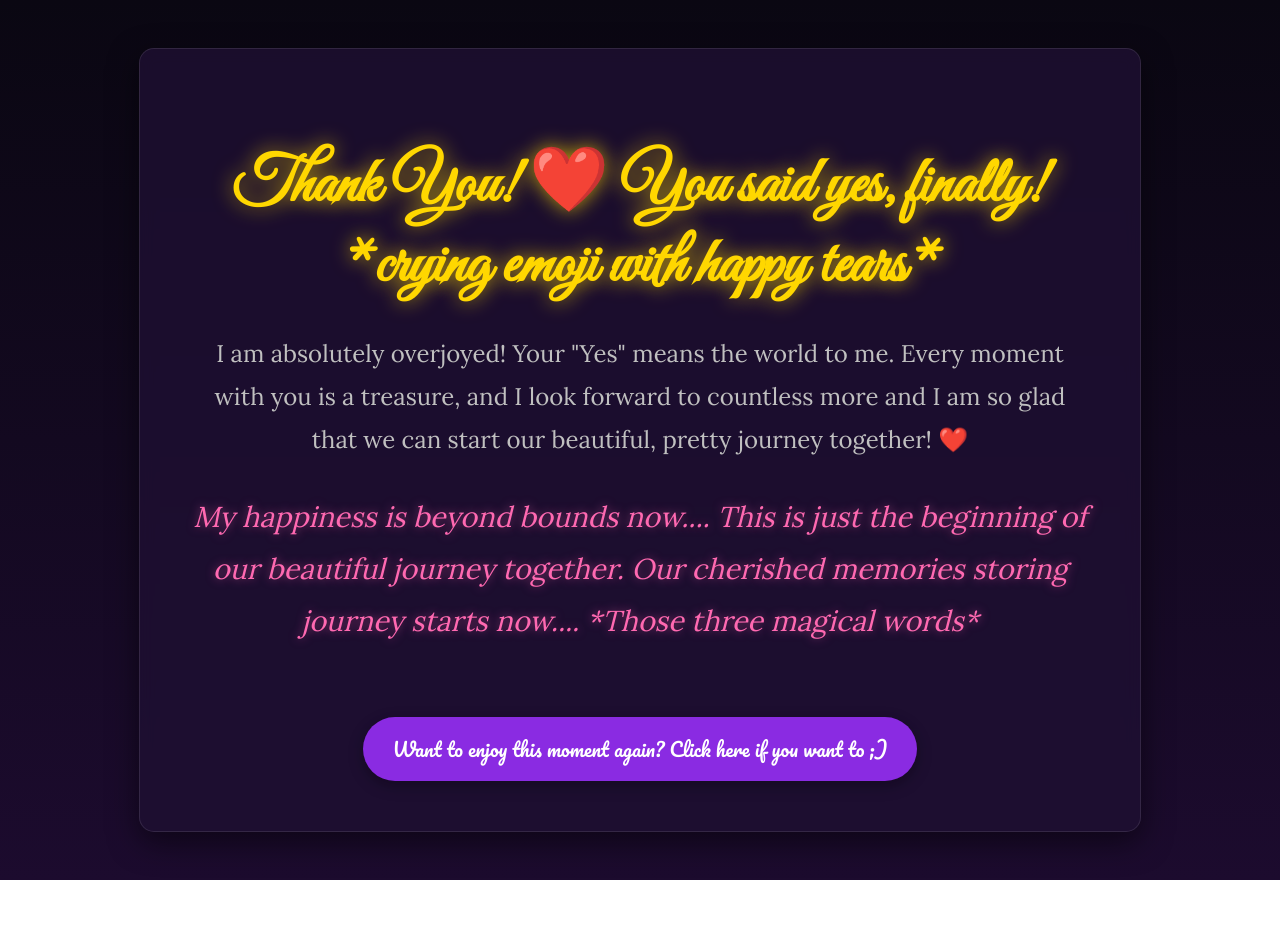
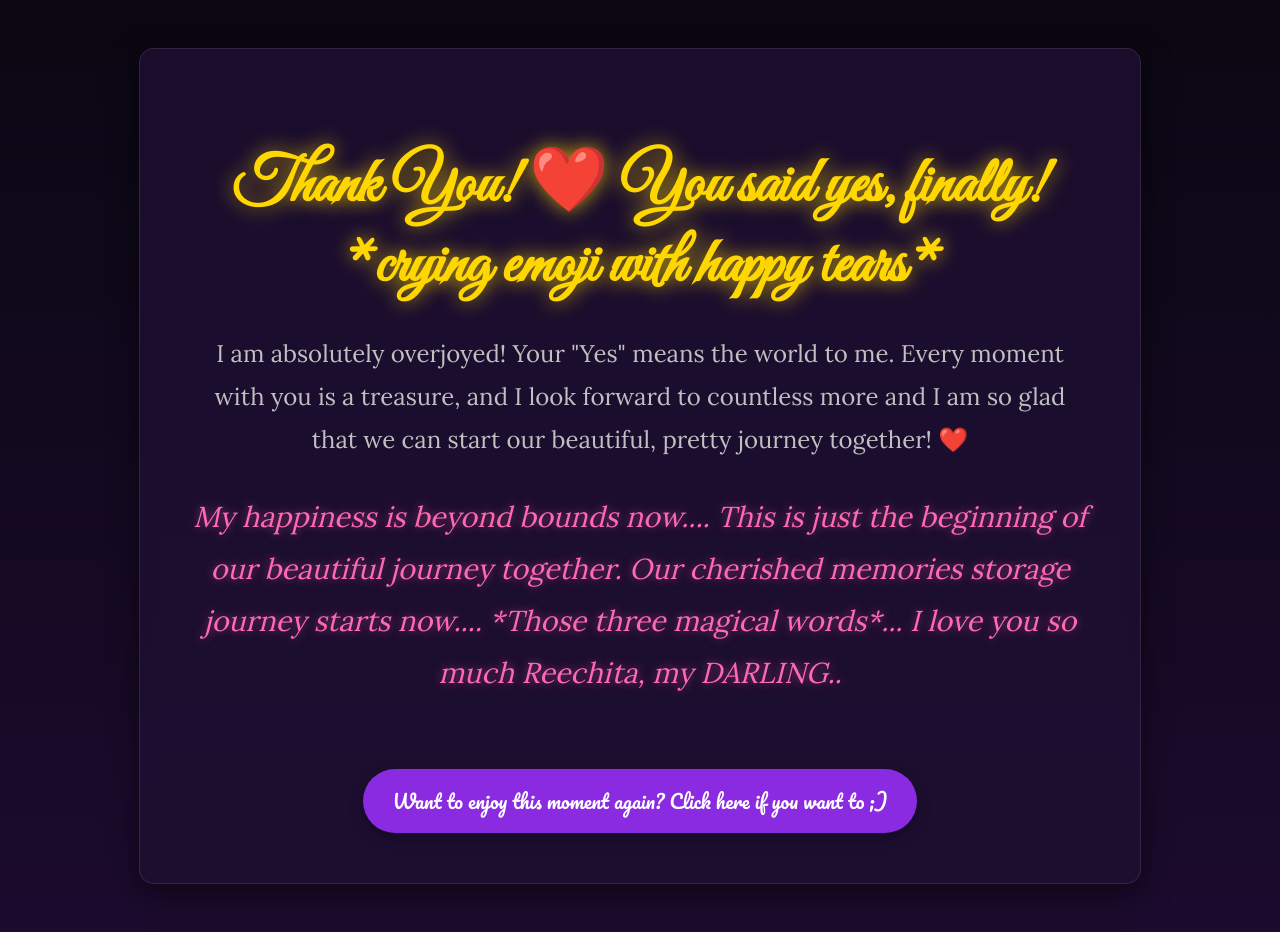
Before and after one commit to sarthakariya/page69, a plain HTML site: page acknowledgement.html in a window 1280 px wide. Before the commit the page ends 880 px from the top, so only its background shows below. Drawn offline with Linux system fonts and the light colour scheme.

Commit message:
Update acknowledgement.html

```diff
--- a/acknowledgement.html
+++ b/acknowledgement.html
@@ -158,7 +158,7 @@
     <div class="thank-you-container">
         <h1>Thank You! ❤️ You said yes, finally! *crying emoji with happy tears*</h1>
         <p>I am absolutely overjoyed! Your "Yes" means the world to me. Every moment with you is a treasure, and I look forward to countless more and I am so glad that we can start our beautiful, pretty journey together! ❤️</p>
-        <p class="confession-main">My happiness is beyond bounds now.... This is just the beginning of our beautiful journey together. Our cherished memories storing journey starts now.... *Those three magical words*</p>
+        <p class="confession-main">My happiness is beyond bounds now.... This is just the beginning of our beautiful journey together. Our cherished memories storage journey starts now.... *Those three magical words*... I love you so much Reechita, my DARLING..</p>
         <a href="index.html" class="back-button">Want to enjoy this moment again? Click here if you want to ;)</a>
     </div>
 </body>
```
